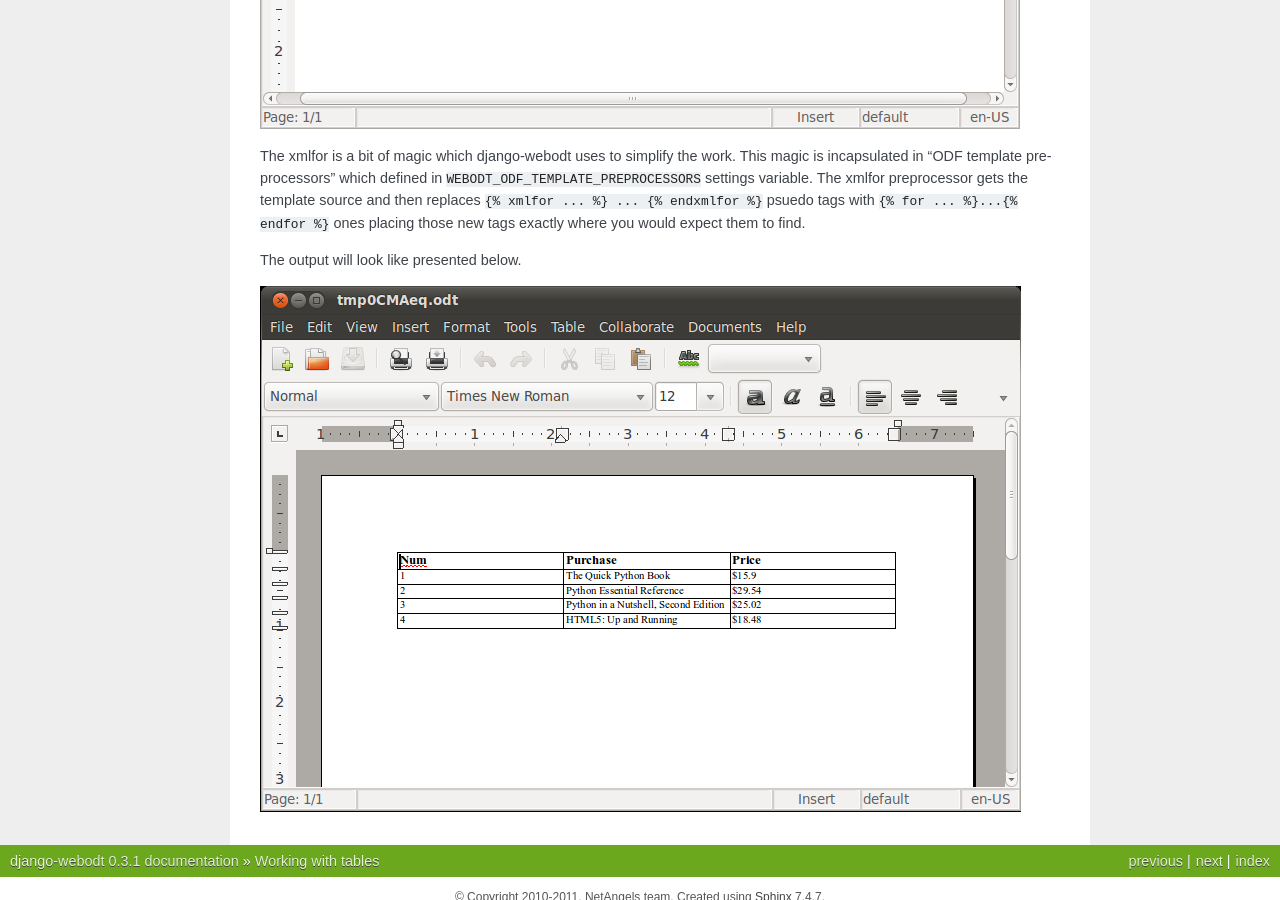
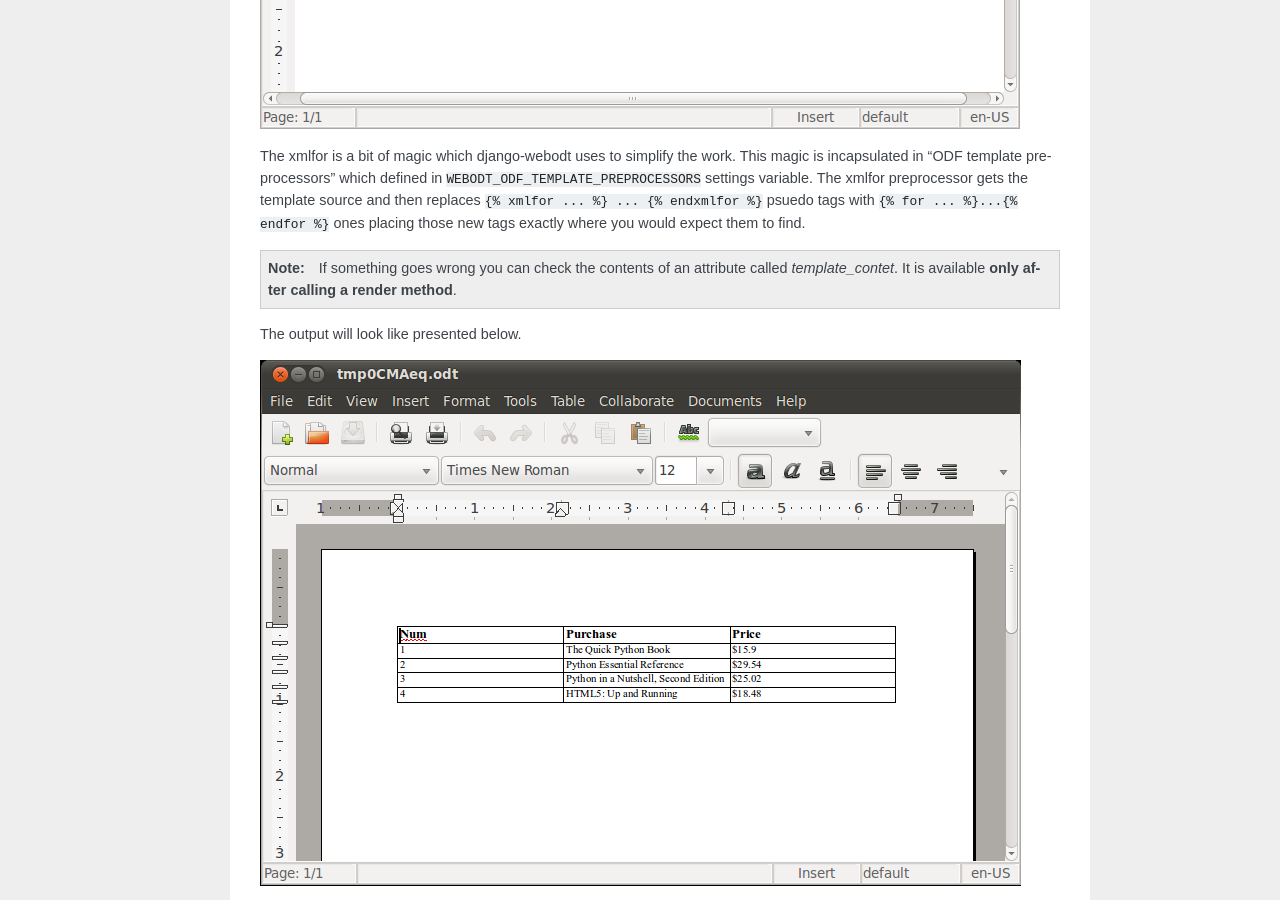
Before and after one commit to NetAngels/django-webodt, a Sphinx documentation site: the page built from doc/tables.rst, in a window 1280 px wide and 900 px high, scrolled down 1139 px. Built offline with Sphinx 7.4.7, drawn with Linux system fonts in a browser that asks for light colours.

Commit message:
content of template after preprocessing into attr

```diff
--- a/doc/tables.rst
+++ b/doc/tables.rst
@@ -53,6 +53,10 @@ gets the template source and then replaces ``{% xmlfor ... %} ... {% endxmlfor %
 psuedo tags with ``{% for ... %}...{% endfor %}`` ones placing those new tags
 exactly where you would expect them to find.
 
+.. note::
+    If something goes wrong you can check the contents of an attribute called `template_contet`.
+    It is available **only after calling a render method**.
+
 The output will look like presented below.
 
 .. image:: _static/xmlfor_output.png
--- a/webodt/__init__.py
+++ b/webodt/__init__.py
@@ -93,6 +93,7 @@ class ODFTemplate(object):
         template_content = self.get_content_xml()
         for preprocess_func in list_preprocessors(self.preprocessors):
             template_content = preprocess_func(template_content)
+        self.template_content = template_content
         template = Template(template_content)
         content_xml = template.render(context)
         content_filename = os.path.join(tmpdir, 'content.xml')
```
